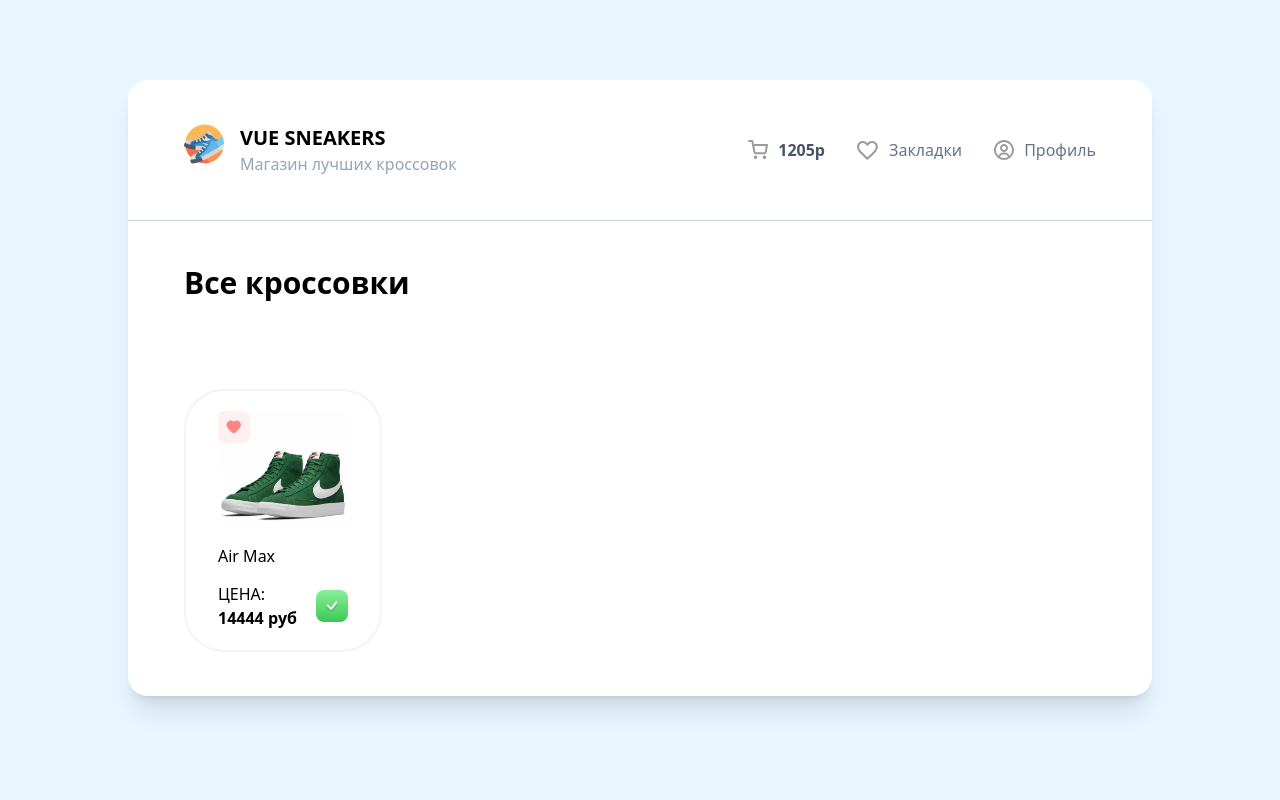
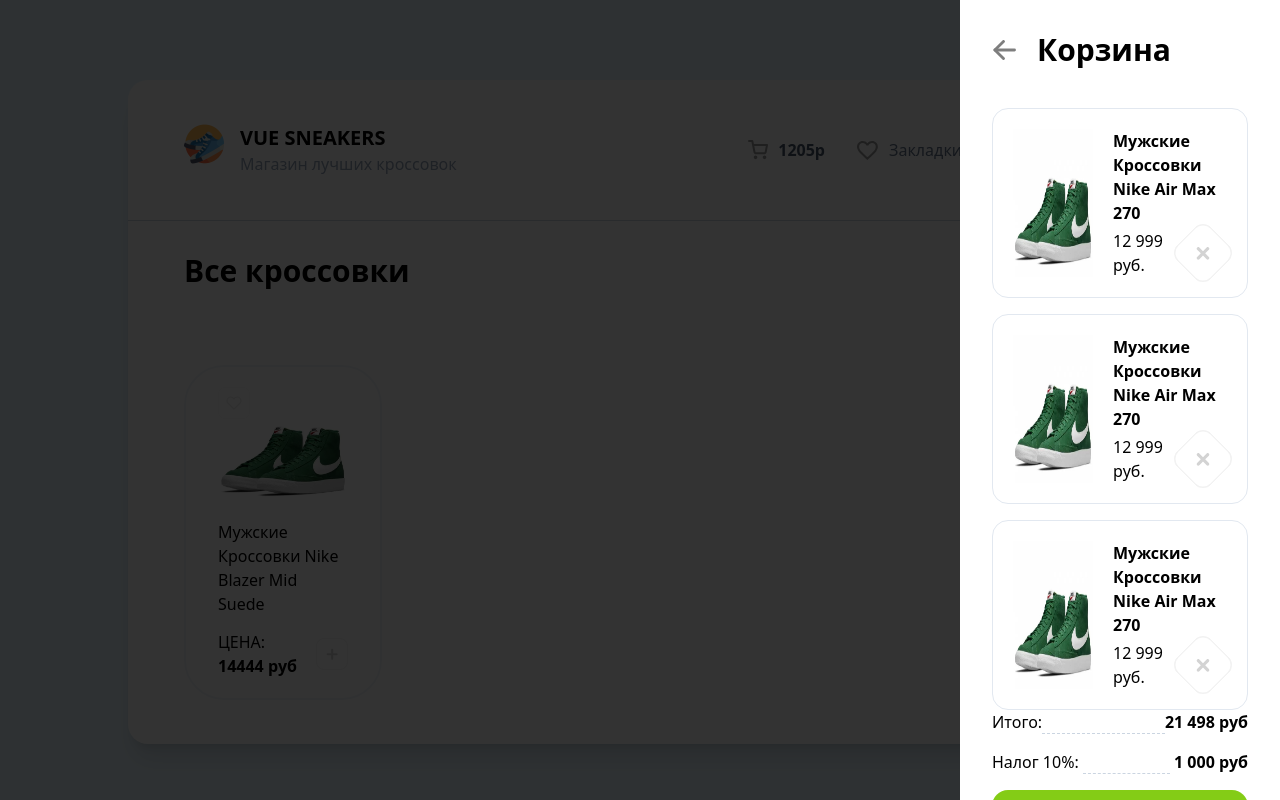
Before and after one commit to OscarRaizer/Vue-Shop, a Vue app: page / in a window 1280 px wide. Built offline with nearby package versions, Linux system fonts and the light colour scheme.

Commit message:
feat: add Drawer and Cart

```diff
--- a/src/App.vue
+++ b/src/App.vue
@@ -1,12 +1,14 @@
 <script setup>
 import HeaderApp from './components/HeaderApp.vue'
 import CardList from './components/CardList.vue'
+import TheDrawer from './components/TheDrawer.vue'
 </script>
 
 <template>
+  <TheDrawer />
   <div class="bg-white w-4/5 mx-auto rounded-[20px] shadow-xl h-auto mt-20">
     <HeaderApp />
-    <div class="px-14 py-11 flex items-center justify-between">
+    <div class="px-14 py-8 flex items-center justify-between">
       <h2 class="text-3xl font-bold">Все кроссовки</h2>
     </div>
     <CardList />
--- a/src/components/CardList.vue
+++ b/src/components/CardList.vue
@@ -13,11 +13,11 @@
 <template>
   <div class="px-14 py-11 grid grid-cols-4 gap-10">
     <TheCard
-      :is-added="true"
-      :is-favorite="true"
+      :is-added="false"
+      :is-favorite="false"
       :price="14444"
       imageUrl="/like-fill.svg"
-      title="Air Max"
+      title="Мужские Кроссовки Nike Blazer Mid Suede"
       :onClickAdd="onClickAdd"
       :onClickFavorite="onClickFavorite"
     />
--- /dev/null
+++ b/src/components/CartItem.vue
@@ -0,0 +1,16 @@
+<script setup></script>
+
+<template>
+  <div class="flex gap-5 content-center border border-slate-200 p-5 rounded-2xl">
+    <img class="w-20" src="/sneakers/sneakers-1.jpg" alt="Sneaker" />
+    <div class="flex flex-col gap-1">
+      <span class="font-bold">Мужские Кроссовки Nike Air Max 270</span>
+      <div class="flex justify-between">
+        <span>12 999 руб.</span>
+        <img class="rotate-45 hover:scale-125" src="/plus.svg" alt="" />
+      </div>
+    </div>
+  </div>
+</template>
+
+<style scoped></style>
--- /dev/null
+++ b/src/components/CartItemList.vue
@@ -0,0 +1,13 @@
+<script setup>
+import CartItem from './CartItem.vue'
+</script>
+
+<template>
+  <div class="flex flex-col gap-4">
+    <CartItem />
+    <CartItem />
+    <CartItem />
+  </div>
+</template>
+
+<style scoped></style>
--- /dev/null
+++ b/src/components/DrawerHead.vue
@@ -0,0 +1,33 @@
+<script setup></script>
+
+<template>
+  <div class="flex items-center gap-5 pb-10">
+    <svg
+      class="rotate-180 cursor-pointer opacity-50 hover:-translate-x-2 transition hover:opacity-100"
+      width="25"
+      height="20"
+      viewBox="0 0 16 14"
+      fill="none"
+      xmlns="http://www.w3.org/2000/svg"
+    >
+      <path
+        d="M1 7H14.7143"
+        stroke="black"
+        stroke-width="2"
+        stroke-linecap="round"
+        stroke-linejoin="round"
+      />
+      <path
+        d="M8.71436 1L14.7144 7L8.71436 13"
+        stroke="black"
+        stroke-width="2"
+        stroke-linecap="round"
+        stroke-linejoin="round"
+      />
+    </svg>
+
+    <h2 class="text-3xl font-bold">Корзина</h2>
+  </div>
+</template>
+
+<style scoped></style>
--- /dev/null
+++ b/src/components/TheDrawer.vue
@@ -0,0 +1,32 @@
+<script setup>
+import DrawerHead from './DrawerHead.vue'
+import CartItemList from './CartItemList.vue'
+</script>
+
+<template>
+  <div class="fixed w-full h-full bg-black opacity-80 z-10 top-0"></div>
+  <div class="flex flex-col bg-white z-20 fixed top-0 right-0 w-1/4 h-full p-8 opacity-100">
+    <DrawerHead />
+    <CartItemList />
+    <div class="flex flex-col gap-4 mt-auto text-base">
+      <div class="flex items-center justify-between">
+        <span class="text-">Итого:</span>
+        <div class="flex-1 border-b border-dashed border-b-slate-300 mt-auto"></div>
+        <b class="font-semibold">21 498 руб</b>
+      </div>
+      <div class="flex items-center justify-between gap-1">
+        <span>Налог 10%:</span>
+        <div class="flex-1 border-b border-dashed border-b-slate-300 mt-auto"></div>
+        <b class="font-semibold">1 000 руб</b>
+      </div>
+      <button
+        class="flex gap-2 justify-center items-center bg-lime-500 text-white p-4 rounded-2xl hover:scale-105 transition hover:bg-lime-600 active:bg-lime-700 disabled:bg-slate-400 disabled:cursor-not-allowed disabled:scale-100"
+      >
+        <span>Оформить заказ</span>
+        <img class="fill-zinc-200" src="/arrow-right.svg" alt="arrow" />
+      </button>
+    </div>
+  </div>
+</template>
+
+<style scoped></style>
```
